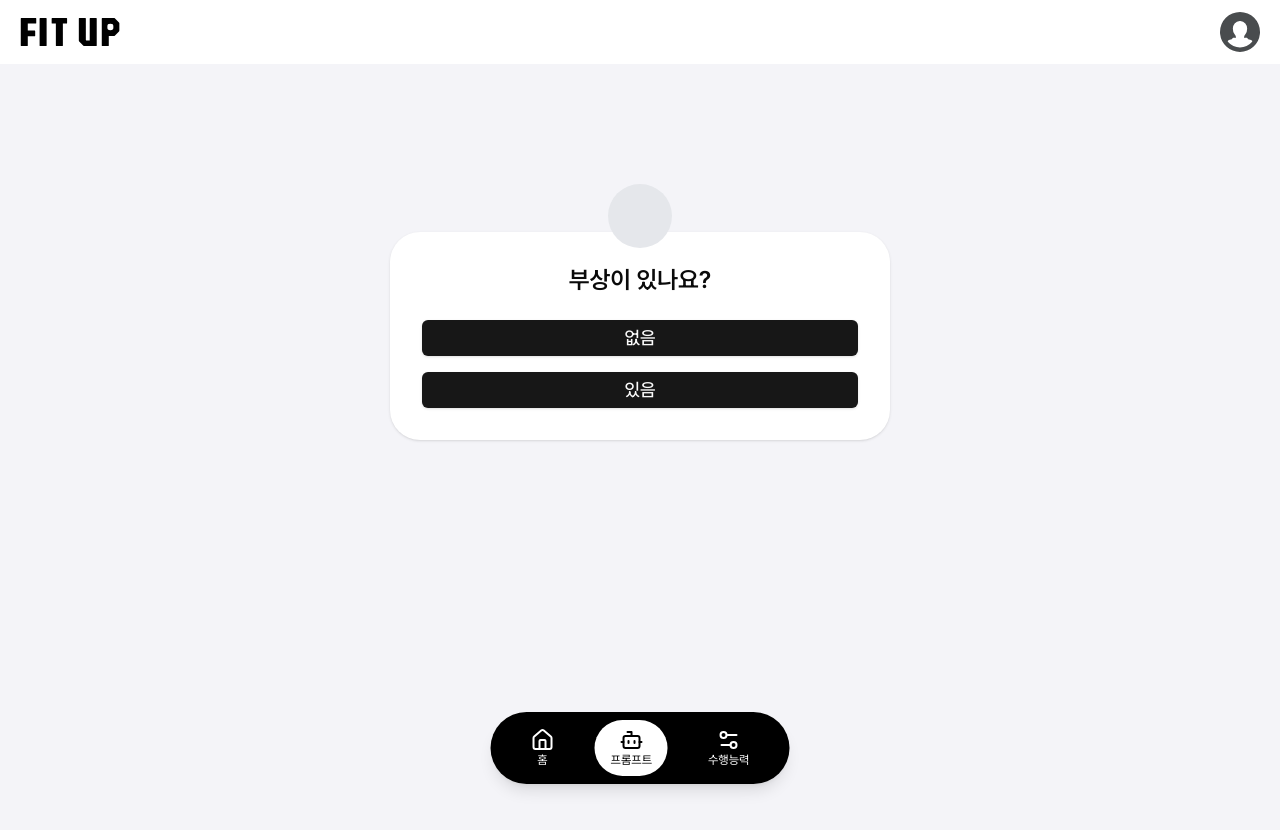
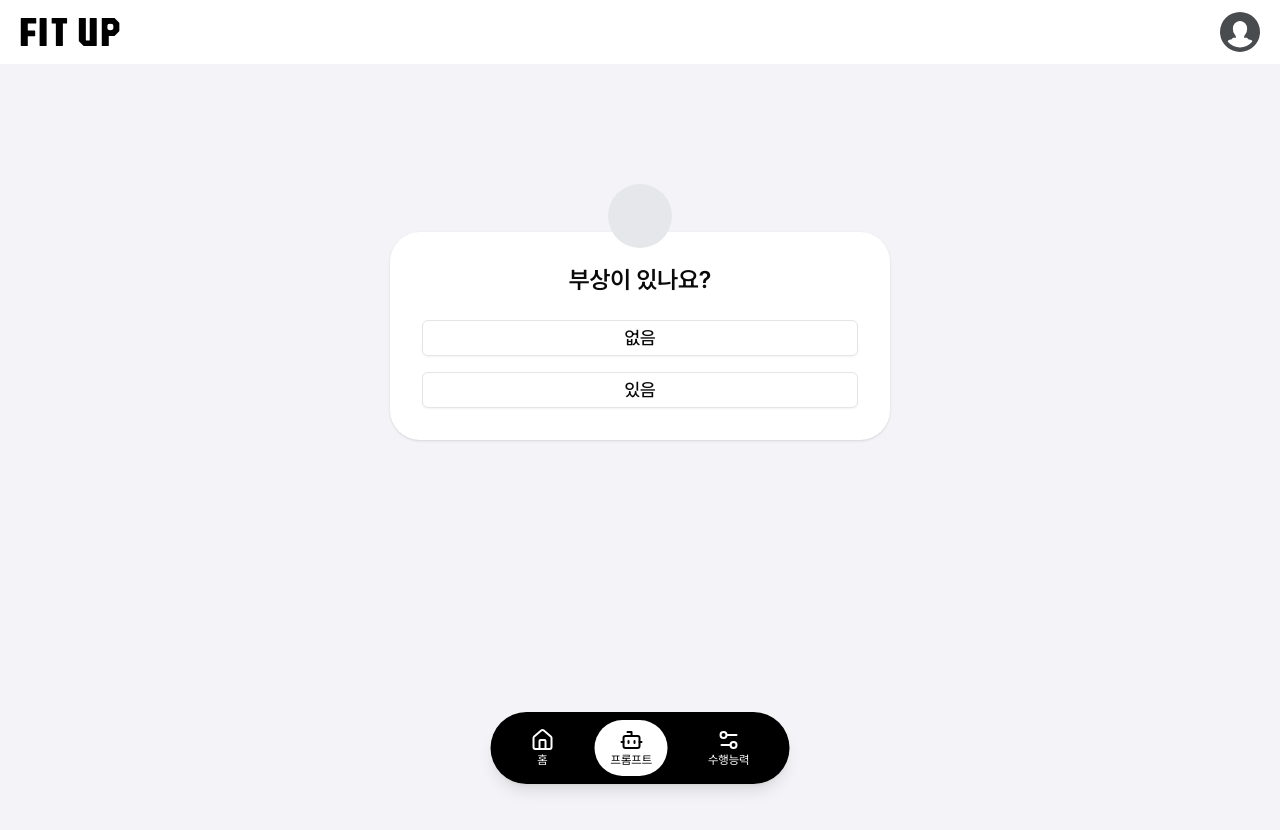
Before and after one commit to FitUp-KTB/FitUp-FE, a Next.js app: page /prompt in a window 1280 px wide. Shown: the top 830 px of the page. Built offline with nearby package versions, Linux system fonts and the light colour scheme.

Commit message:
fix: 프롬프트에서 기타 운동 종류를 선택했을 때 뒤로가기 시 빈 화면이 뜨는 이슈 수정

```diff
--- a/app/(main)/prompt/page.tsx
+++ b/app/(main)/prompt/page.tsx
@@ -30,6 +30,7 @@ export default function WorkoutSelection() {
   const handleGoBack = () => {
     if (selectedSubWorkout) {
       setSelectedSubWorkout(null);
+      setSelectedWorkout(null);
     } else if (selectedWorkout) {
       setSelectedWorkout(null);
     } else if (injuryStatus) {
@@ -142,10 +143,10 @@ export default function WorkoutSelection() {
             <>
               <h2 className="text-2xl font-semibold mb-6">부상이 있나요?</h2>
               <div className="space-y-4">
-                <Button className="w-full py-3 text-lg" onClick={() => handleInjurySelect("없음")}>
+                <Button variant="outline" className="w-full py-3 text-lg" onClick={() => handleInjurySelect("없음")}>
                   없음
                 </Button>
-                <Button className="w-full py-3 text-lg" onClick={() => handleInjurySelect("있음")}>
+                <Button variant="outline" className="w-full py-3 text-lg" onClick={() => handleInjurySelect("있음")}>
                   있음
                 </Button>
               </div>
@@ -155,9 +156,9 @@ export default function WorkoutSelection() {
           {/* 부상 있음 선택 시 */}
           {injuryStatus === "있음" && !selectedWorkout && !selectedSubWorkout && (
             <div className="mt-6">
-              <h3 className="text-lg font-semibold text-gray-700 mb-4">
+              <h2 className="text-2xl font-semibold mb-6">
                 부상 부위와 증상을 입력해주세요.
-              </h3>
+              </h2>
               <Input
                 className="w-full py-2 mb-4"
                 placeholder="예: 무릎 통증"
@@ -176,7 +177,7 @@ export default function WorkoutSelection() {
               <h2 className="text-2xl font-semibold mb-6">어떤 운동을 하고 싶으신가요?</h2>
               <div className="space-y-4">
                 {["유산소", "무산소", "기타"].map((type) => (
-                  <Button key={type} className="w-full py-3 text-lg" onClick={() => handleWorkoutSelect(type)}>
+                  <Button key={type} variant="outline" className="w-full py-6 text-lg" onClick={() => handleWorkoutSelect(type)}>
                     {type}
                   </Button>
                 ))}
@@ -187,12 +188,12 @@ export default function WorkoutSelection() {
           {/* 운동 선택 후 하위 항목 표시 (기타 제외) */}
           {selectedWorkout && selectedWorkout !== "기타" && !selectedSubWorkout && (
             <div className="mt-6">
-              <h3 className="text-lg font-semibold text-gray-700 mb-4">
+              <h2 className="text-2xl font-semibold mb-6">
                 {`${selectedWorkout} 운동의 세부 항목을 선택하세요.`}
-              </h3>
+              </h2>
               <div className="space-y-4">
                 {subWorkouts[selectedWorkout].map((subType) => (
-                  <Button key={subType} className="w-full py-3 text-lg" onClick={() => handleSubWorkoutSelect(subType)}>
+                  <Button key={subType} variant="outline" className="w-full py-3 text-lg" onClick={() => handleSubWorkoutSelect(subType)}>
                     {subType}
                   </Button>
                 ))}
@@ -203,9 +204,9 @@ export default function WorkoutSelection() {
           {/* 최종 선택 후 추가 요청 사항 입력 */}
           {selectedSubWorkout && (
             <div className="mt-6">
-              <h3 className="text-lg font-semibold text-gray-700 mb-4">
+              <h2 className="text-2xl font-semibold mb-6">
                 추가 요청 사항을 입력해주세요.
-              </h3>
+              </h2>
               <Input
                 className="w-full py-2 mb-4"
                 placeholder="예: 운동 강도를 조절해 주세요."
```
